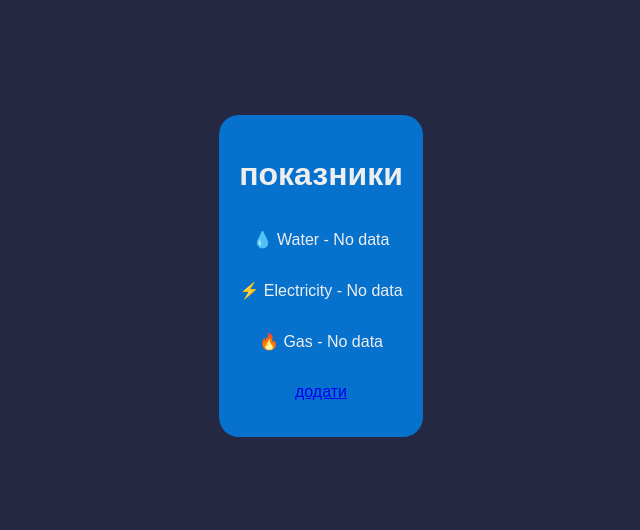
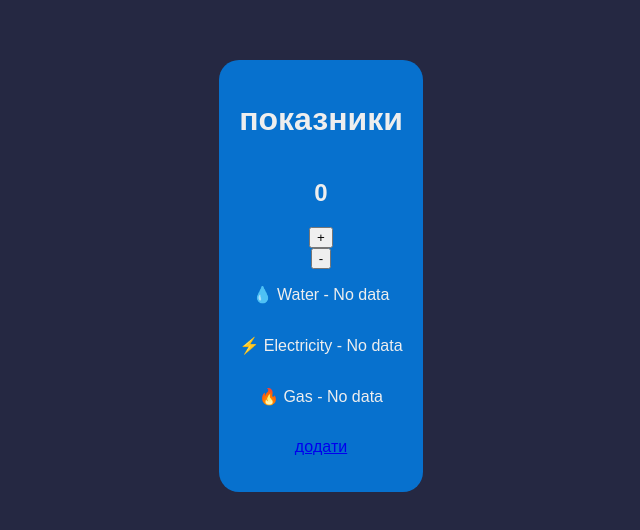
Before and after one commit to mkutsil/home-bills, a React (Vite) app: page / in a window 1280 px wide. Shown: the part 124-654 px from the top of the page, without its empty margins (319-959 px from the left). Built offline with nearby package versions, Linux system fonts and the light colour scheme.

Commit message:
feature: added redux

```diff
--- a/package.json
+++ b/package.json
@@ -11,9 +11,11 @@
         "preview": "vite preview"
     },
     "dependencies": {
+        "@reduxjs/toolkit": "^2.11.2",
         "firebase": "^12.11.0",
         "react": "^19.2.0",
         "react-dom": "^19.2.0",
+        "react-redux": "^9.2.0",
         "react-router": "^7.13.0",
         "react-router-dom": "^7.13.0"
     },
--- /dev/null
+++ b/src/app/store/store.ts
@@ -0,0 +1,11 @@
+import { configureStore } from '@reduxjs/toolkit';
+import counterReducer from '../../features/counter/slice/counterSlice';
+
+export const store = configureStore({
+    reducer: {
+        counter: counterReducer,
+    },
+});
+
+export type RootState = ReturnType<typeof store.getState>;
+export type AppDispatch = typeof store.dispatch;
--- /dev/null
+++ b/src/features/counter/slice/counterSlice.ts
@@ -0,0 +1,26 @@
+import { createSlice } from '@reduxjs/toolkit';
+
+interface CounterState {
+    value: number;
+}
+
+const initialState: CounterState = {
+    value: 0,
+};
+
+const counterSlice = createSlice({
+    name: 'counter',
+    initialState,
+    reducers: {
+        increment: state => {
+            state.value += 1;
+        },
+        decrement: state => {
+            state.value -= 1;
+        },
+    },
+});
+
+export const { increment, decrement } = counterSlice.actions;
+
+export default counterSlice.reducer;
--- a/src/main.tsx
+++ b/src/main.tsx
@@ -2,11 +2,15 @@
 import { createRoot } from 'react-dom/client';
 import App from './app/App';
 import { BrowserRouter } from 'react-router-dom';
+import { store } from './app/store/store';
+import { Provider } from 'react-redux';
 
 createRoot(document.getElementById('root')!).render(
     <StrictMode>
         <BrowserRouter>
-            <App />
+            <Provider store={store}>
+                <App />
+            </Provider>
         </BrowserRouter>
     </StrictMode>
 );
--- a/src/pages/HomePage/ui/HomePage.tsx
+++ b/src/pages/HomePage/ui/HomePage.tsx
@@ -4,6 +4,9 @@
 import { collection, addDoc } from 'firebase/firestore';
 import { db } from '@/app/firebase/config';
 import { useEffect } from 'react';
+import { RootState } from '@/app/store/store';
+import { useDispatch, useSelector } from 'react-redux';
+import { decrement, increment } from '@/features/counter/slice/counterSlice';
 
 export const HomePage = async () => {
     const billsValue = localStorage.getItem('billsValue');
@@ -36,16 +39,23 @@
 
         create();
     }, [water, electricity, gas]);
+
+    const count = useSelector((state: RootState) => state.counter.value);
+
+    const dispatch = useDispatch();
     return (
         <div className="home-page-container">
             <h1>показники</h1>
+            <h2>{count}</h2>
+            <button onClick={() => dispatch(increment())}>+</button>
 
+            <button onClick={() => dispatch(decrement())}>-</button>
             <p>💧 Water - {water}</p>
             <p>⚡ Electricity - {electricity}</p>
             <p>🔥 Gas - {gas}</p>
 
             <Link to={RoutePath.add_bills}>
-                <p>додати</p>
+                <p>дoдати</p>
             </Link>
         </div>
     );
--- a/tsconfig.json
+++ b/tsconfig.json
@@ -6,7 +6,7 @@
         "jsx": "react-jsx", // New JSX transform (React 17+)
         "strict": true, // Enable all strict type-checking options
         "noImplicitAny": true, // Disallow 'any' type unless explicitly defined
-        "moduleResolution": "node", // Module resolution like Node.js
+        "moduleResolution": "bundler",
         "esModuleInterop": true, // Enable interoperability between CommonJS and ES modules
         "allowSyntheticDefaultImports": true, // Allow default imports from modules without default export
         "forceConsistentCasingInFileNames": true, // Ensure consistent file name casing across OS
```
